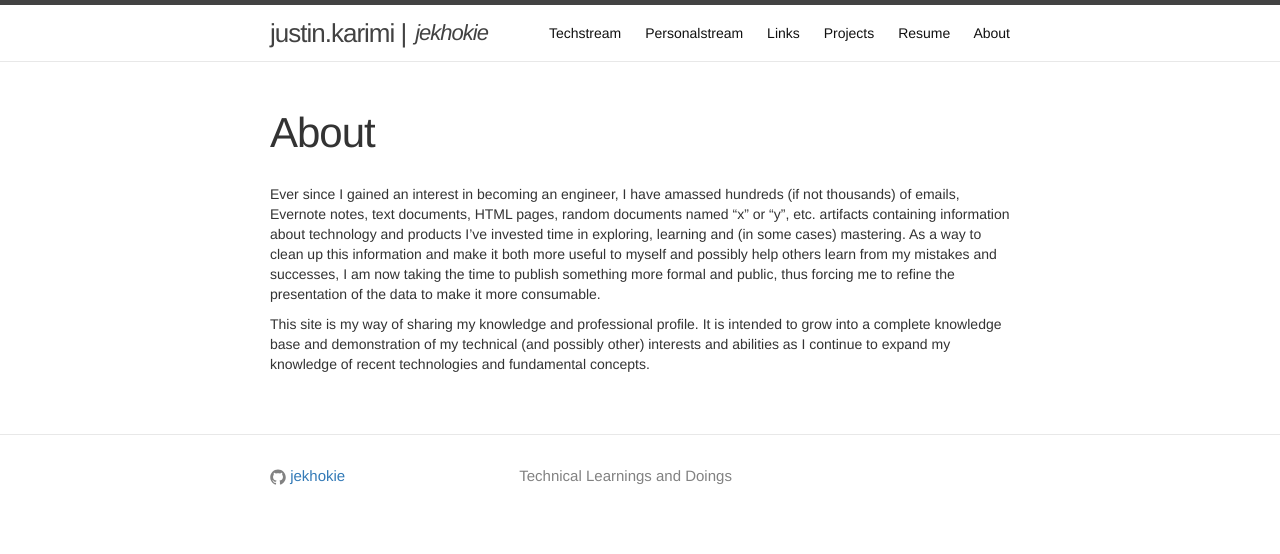
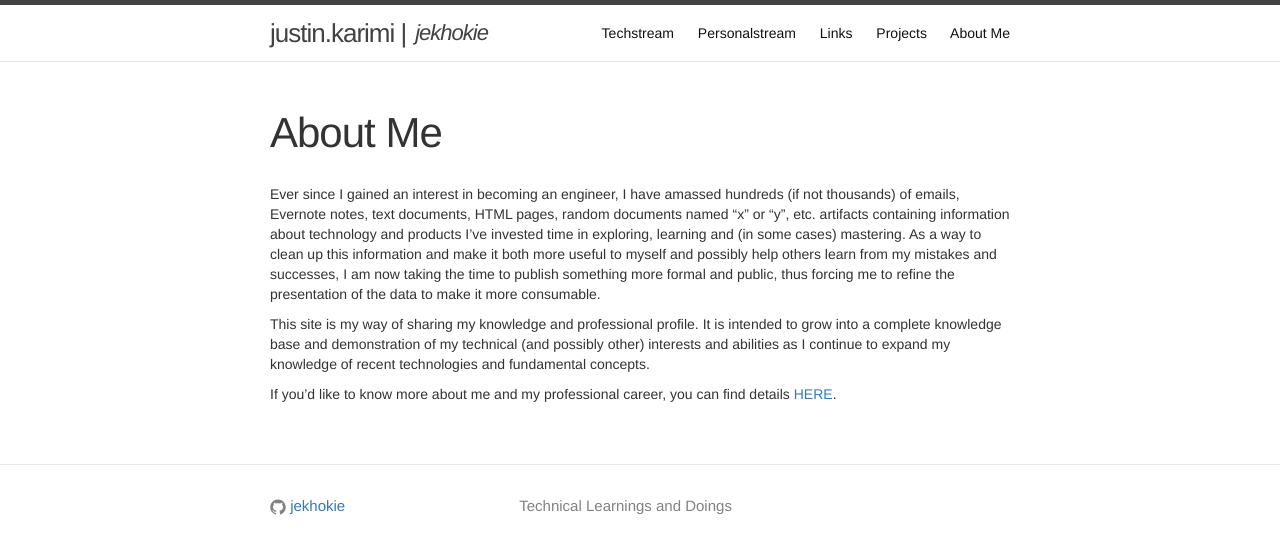
Before and after one commit to jekhokie/jekhokie.github.io, a Jekyll site: the page built from about-me.md, in a window 1280 px wide. Shown: the top 554 px of the page. Built offline with Jekyll 4.4.1, drawn with Linux system fonts in a browser that asks for light colours.

Commit message:
Merge About and Resume Pages
Merge the resume and about pages since they won't likely ever change.

```diff
--- a/about.md
+++ b/about-me.md
@@ -1,7 +1,7 @@
 ---
 layout: page
-title: About
-permalink: /about/
+title: About Me
+permalink: /about-me/
 weight: 100
 ---
 
@@ -15,3 +15,6 @@ more formal and public, thus forcing me to refine the presentation of the data t
 This site is my way of sharing my knowledge and professional profile. It is intended to grow into a
 complete knowledge base and demonstration of my technical (and possibly other) interests and abilities
 as I continue to expand my knowledge of recent technologies and fundamental concepts.
+
+If you'd like to know more about me and my professional career, you can find details
+<a href="https://www.linkedin.com/in/justin-karimi-cissp/" target="_blank">HERE</a>.
```
Also changed, not shown: resume.html (deleted, +0 -8 lines).
